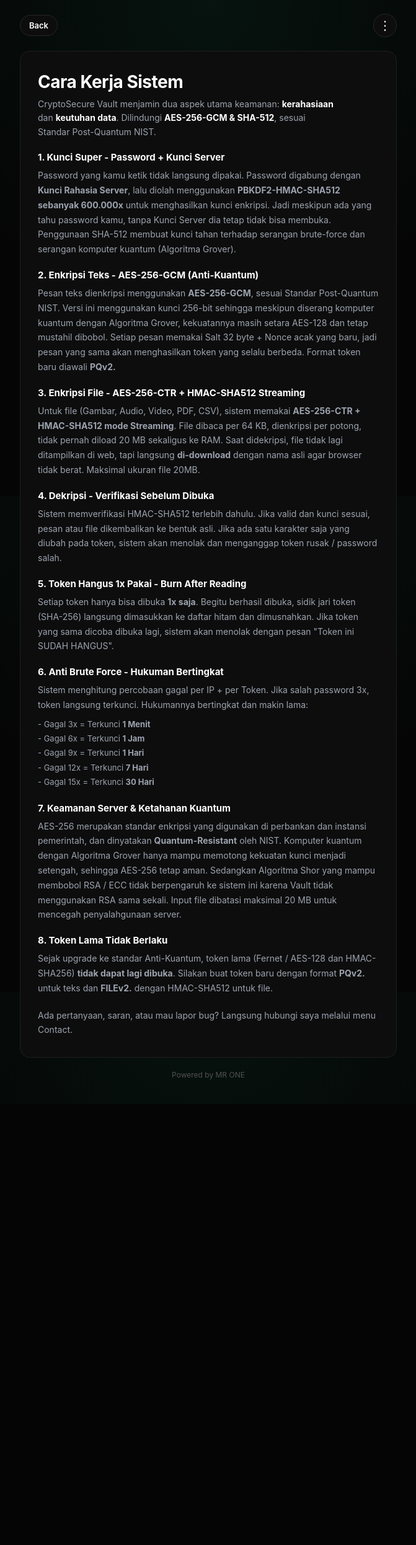
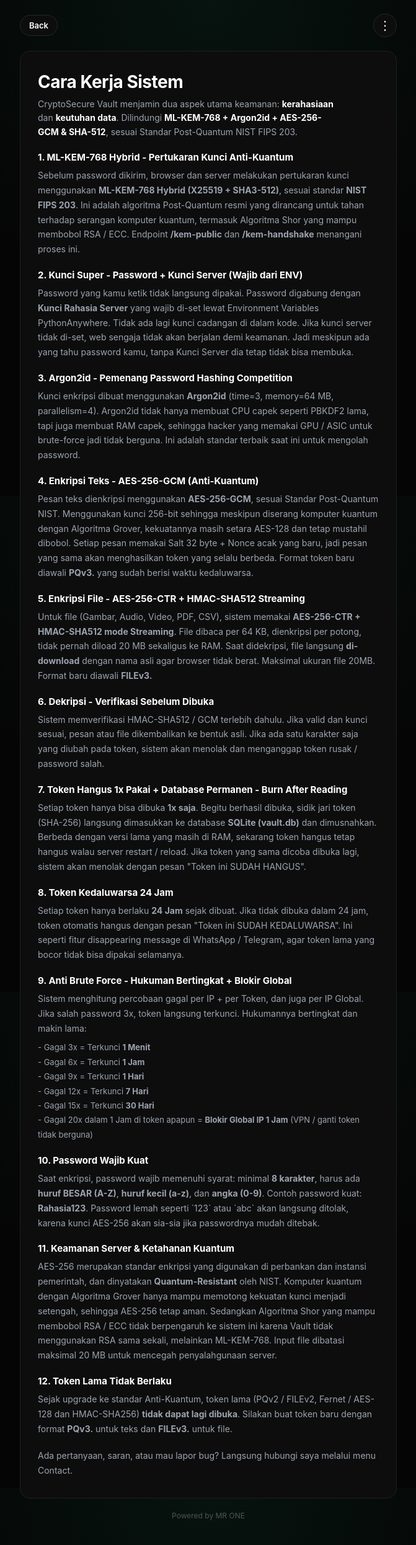
Before and after one commit to mrone61/cry, a Python web app: template templates/about.html in a window 1280 px wide. Shown: the whole page at 62% size, without its empty margins (304-975 px from the left). Before the commit the page ends 1741 px from the top, so only its background shows below. Run offline with Jinja, Linux system fonts and the light colour scheme; the template is opened without the code that fills it, so the values that code supplies are empty.

Commit message:
Update about.html

```diff
--- a/templates/about.html
+++ b/templates/about.html
@@ -22,39 +22,52 @@
     <div class="container">
         <div class="card" style="text-align:left;">
             <h1 style="text-align:left;">Cara Kerja Sistem</h1>
-            <p class="subjudul" style="margin:0; text-align:left;">CryptoSecure Vault menjamin dua aspek utama keamanan: <b>kerahasiaan</b> dan <b>keutuhan data</b>. Dilindungi <b>AES-256-GCM & SHA-512</b>, sesuai Standar Post-Quantum NIST.</p>
+            <p class="subjudul" style="margin:0; text-align:left;">CryptoSecure Vault menjamin dua aspek utama keamanan: <b>kerahasiaan</b> dan <b>keutuhan data</b>. Dilindungi <b>ML-KEM-768 + Argon2id + AES-256-GCM & SHA-512</b>, sesuai Standar Post-Quantum NIST FIPS 203.</p>
 
             <div class="about-list">
-                <h3>1. Kunci Super - Password + Kunci Server</h3>
-                <p>Password yang kamu ketik tidak langsung dipakai. Password digabung dengan <b>Kunci Rahasia Server</b>, lalu diolah menggunakan <b>PBKDF2-HMAC-SHA512 sebanyak 600.000x</b> untuk menghasilkan kunci enkripsi. Jadi meskipun ada yang tahu password kamu, tanpa Kunci Server dia tetap tidak bisa membuka. Penggunaan SHA-512 membuat kunci tahan terhadap serangan brute-force dan serangan komputer kuantum (Algoritma Grover).</p>
+                <h3>1. ML-KEM-768 Hybrid - Pertukaran Kunci Anti-Kuantum</h3>
+                <p>Sebelum password dikirim, browser dan server melakukan pertukaran kunci menggunakan <b>ML-KEM-768 Hybrid (X25519 + SHA3-512)</b>, sesuai standar <b>NIST FIPS 203</b>. Ini adalah algoritma Post-Quantum resmi yang dirancang untuk tahan terhadap serangan komputer kuantum, termasuk Algoritma Shor yang mampu membobol RSA / ECC. Endpoint <b>/kem-public</b> dan <b>/kem-handshake</b> menangani proses ini.</p>
 
-                <h3>2. Enkripsi Teks - AES-256-GCM (Anti-Kuantum)</h3>
-                <p>Pesan teks dienkripsi menggunakan <b>AES-256-GCM</b>, sesuai Standar Post-Quantum NIST. Versi ini menggunakan kunci 256-bit sehingga meskipun diserang komputer kuantum dengan Algoritma Grover, kekuatannya masih setara AES-128 dan tetap mustahil dibobol. Setiap pesan memakai Salt 32 byte + Nonce acak yang baru, jadi pesan yang sama akan menghasilkan token yang selalu berbeda. Format token baru diawali <b>PQv2.</b></p>
+                <h3>2. Kunci Super - Password + Kunci Server (Wajib dari ENV)</h3>
+                <p>Password yang kamu ketik tidak langsung dipakai. Password digabung dengan <b>Kunci Rahasia Server</b> yang wajib di-set lewat Environment Variables PythonAnywhere. Tidak ada lagi kunci cadangan di dalam kode. Jika kunci server tidak di-set, web sengaja tidak akan berjalan demi keamanan. Jadi meskipun ada yang tahu password kamu, tanpa Kunci Server dia tetap tidak bisa membuka.</p>
 
-                <h3>3. Enkripsi File - AES-256-CTR + HMAC-SHA512 Streaming</h3>
-                <p>Untuk file (Gambar, Audio, Video, PDF, CSV), sistem memakai <b>AES-256-CTR + HMAC-SHA512 mode Streaming</b>. File dibaca per 64 KB, dienkripsi per potong, tidak pernah diload 20 MB sekaligus ke RAM. Saat didekripsi, file tidak lagi ditampilkan di web, tapi langsung <b>di-download</b> dengan nama asli agar browser tidak berat. Maksimal ukuran file 20MB.</p>
+                <h3>3. Argon2id - Pemenang Password Hashing Competition</h3>
+                <p>Kunci enkripsi dibuat menggunakan <b>Argon2id</b> (time=3, memory=64 MB, parallelism=4). Argon2id tidak hanya membuat CPU capek seperti PBKDF2 lama, tapi juga membuat RAM capek, sehingga hacker yang memakai GPU / ASIC untuk brute-force jadi tidak berguna. Ini adalah standar terbaik saat ini untuk mengolah password.</p>
 
-                <h3>4. Dekripsi - Verifikasi Sebelum Dibuka</h3>
-                <p>Sistem memverifikasi HMAC-SHA512 terlebih dahulu. Jika valid dan kunci sesuai, pesan atau file dikembalikan ke bentuk asli. Jika ada satu karakter saja yang diubah pada token, sistem akan menolak dan menganggap token rusak / password salah.</p>
+                <h3>4. Enkripsi Teks - AES-256-GCM (Anti-Kuantum)</h3>
+                <p>Pesan teks dienkripsi menggunakan <b>AES-256-GCM</b>, sesuai Standar Post-Quantum NIST. Menggunakan kunci 256-bit sehingga meskipun diserang komputer kuantum dengan Algoritma Grover, kekuatannya masih setara AES-128 dan tetap mustahil dibobol. Setiap pesan memakai Salt 32 byte + Nonce acak yang baru, jadi pesan yang sama akan menghasilkan token yang selalu berbeda. Format token baru diawali <b>PQv3.</b> yang sudah berisi waktu kedaluwarsa.</p>
 
-                <h3>5. Token Hangus 1x Pakai - Burn After Reading</h3>
-                <p>Setiap token hanya bisa dibuka <b>1x saja</b>. Begitu berhasil dibuka, sidik jari token (SHA-256) langsung dimasukkan ke daftar hitam dan dimusnahkan. Jika token yang sama dicoba dibuka lagi, sistem akan menolak dengan pesan "Token ini SUDAH HANGUS".</p>
+                <h3>5. Enkripsi File - AES-256-CTR + HMAC-SHA512 Streaming</h3>
+                <p>Untuk file (Gambar, Audio, Video, PDF, CSV), sistem memakai <b>AES-256-CTR + HMAC-SHA512 mode Streaming</b>. File dibaca per 64 KB, dienkripsi per potong, tidak pernah diload 20 MB sekaligus ke RAM. Saat didekripsi, file langsung <b>di-download</b> dengan nama asli agar browser tidak berat. Maksimal ukuran file 20MB. Format baru diawali <b>FILEv3.</b></p>
 
-                <h3>6. Anti Brute Force - Hukuman Bertingkat</h3>
-                <p>Sistem menghitung percobaan gagal per IP + per Token. Jika salah password 3x, token langsung terkunci. Hukumannya bertingkat dan makin lama:</p>
+                <h3>6. Dekripsi - Verifikasi Sebelum Dibuka</h3>
+                <p>Sistem memverifikasi HMAC-SHA512 / GCM terlebih dahulu. Jika valid dan kunci sesuai, pesan atau file dikembalikan ke bentuk asli. Jika ada satu karakter saja yang diubah pada token, sistem akan menolak dan menganggap token rusak / password salah.</p>
+
+                <h3>7. Token Hangus 1x Pakai + Database Permanen - Burn After Reading</h3>
+                <p>Setiap token hanya bisa dibuka <b>1x saja</b>. Begitu berhasil dibuka, sidik jari token (SHA-256) langsung dimasukkan ke database <b>SQLite (vault.db)</b> dan dimusnahkan. Berbeda dengan versi lama yang masih di RAM, sekarang token hangus tetap hangus walau server restart / reload. Jika token yang sama dicoba dibuka lagi, sistem akan menolak dengan pesan "Token ini SUDAH HANGUS".</p>
+
+                <h3>8. Token Kedaluwarsa 24 Jam</h3>
+                <p>Setiap token hanya berlaku <b>24 Jam</b> sejak dibuat. Jika tidak dibuka dalam 24 jam, token otomatis hangus dengan pesan "Token ini SUDAH KEDALUWARSA". Ini seperti fitur disappearing message di WhatsApp / Telegram, agar token lama yang bocor tidak bisa dipakai selamanya.</p>
+
+                <h3>9. Anti Brute Force - Hukuman Bertingkat + Blokir Global</h3>
+                <p>Sistem menghitung percobaan gagal per IP + per Token, dan juga per IP Global. Jika salah password 3x, token langsung terkunci. Hukumannya bertingkat dan makin lama:</p>
                 <p style="margin-top:8px; font-size:13px; line-height:1.8;">
                 - Gagal 3x = Terkunci <b>1 Menit</b><br>
                 - Gagal 6x = Terkunci <b>1 Jam</b><br>
                 - Gagal 9x = Terkunci <b>1 Hari</b><br>
                 - Gagal 12x = Terkunci <b>7 Hari</b><br>
-                - Gagal 15x = Terkunci <b>30 Hari</b>
+                - Gagal 15x = Terkunci <b>30 Hari</b><br>
+                - Gagal 20x dalam 1 Jam di token apapun = <b>Blokir Global IP 1 Jam</b> (VPN / ganti token tidak berguna)
                 </p>
 
-                <h3>7. Keamanan Server & Ketahanan Kuantum</h3>
-                <p>AES-256 merupakan standar enkripsi yang digunakan di perbankan dan instansi pemerintah, dan dinyatakan <b>Quantum-Resistant</b> oleh NIST. Komputer kuantum dengan Algoritma Grover hanya mampu memotong kekuatan kunci menjadi setengah, sehingga AES-256 tetap aman. Sedangkan Algoritma Shor yang mampu membobol RSA / ECC tidak berpengaruh ke sistem ini karena Vault tidak menggunakan RSA sama sekali. Input file dibatasi maksimal 20 MB untuk mencegah penyalahgunaan server.</p>
+                <h3>10. Password Wajib Kuat</h3>
+                <p>Saat enkripsi, password wajib memenuhi syarat: minimal <b>8 karakter</b>, harus ada <b>huruf BESAR (A-Z)</b>, <b>huruf kecil (a-z)</b>, dan <b>angka (0-9)</b>. Contoh password kuat: <b>Rahasia123</b>. Password lemah seperti `123` atau `abc` akan langsung ditolak, karena kunci AES-256 akan sia-sia jika passwordnya mudah ditebak.</p>
 
-                <h3>8. Token Lama Tidak Berlaku</h3>
-                <p>Sejak upgrade ke standar Anti-Kuantum, token lama (Fernet / AES-128 dan HMAC-SHA256) <b>tidak dapat lagi dibuka</b>. Silakan buat token baru dengan format <b>PQv2.</b> untuk teks dan <b>FILEv2.</b> dengan HMAC-SHA512 untuk file.</p>
+                <h3>11. Keamanan Server & Ketahanan Kuantum</h3>
+                <p>AES-256 merupakan standar enkripsi yang digunakan di perbankan dan instansi pemerintah, dan dinyatakan <b>Quantum-Resistant</b> oleh NIST. Komputer kuantum dengan Algoritma Grover hanya mampu memotong kekuatan kunci menjadi setengah, sehingga AES-256 tetap aman. Sedangkan Algoritma Shor yang mampu membobol RSA / ECC tidak berpengaruh ke sistem ini karena Vault tidak menggunakan RSA sama sekali, melainkan ML-KEM-768. Input file dibatasi maksimal 20 MB untuk mencegah penyalahgunaan server.</p>
+
+                <h3>12. Token Lama Tidak Berlaku</h3>
+                <p>Sejak upgrade ke standar Anti-Kuantum, token lama (PQv2 / FILEv2, Fernet / AES-128 dan HMAC-SHA256) <b>tidak dapat lagi dibuka</b>. Silakan buat token baru dengan format <b>PQv3.</b> untuk teks dan <b>FILEv3.</b> untuk file.</p>
 
                 <br>
                 <p>Ada pertanyaan, saran, atau mau lapor bug? Langsung hubungi saya melalui menu Contact.</p>
```
